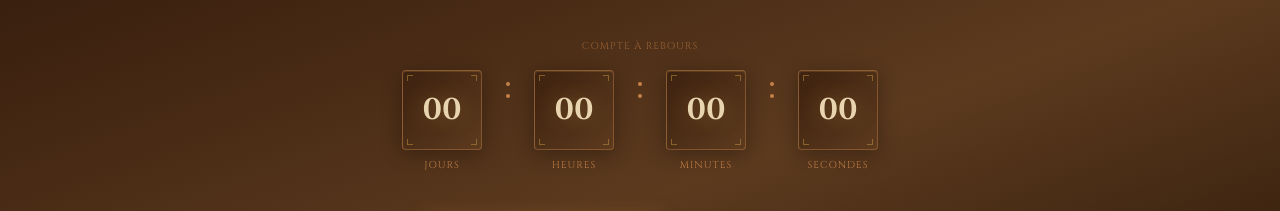
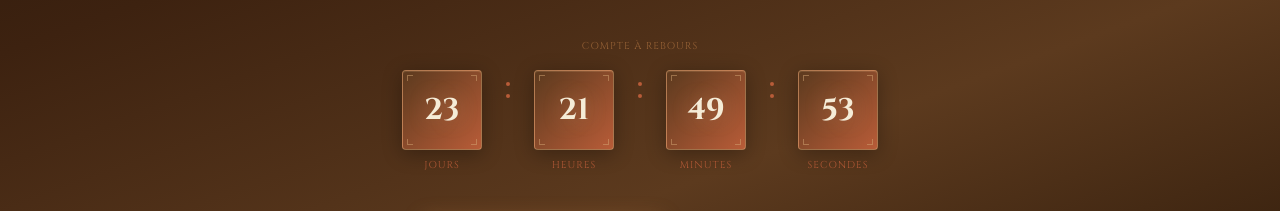
Before and after one commit to naderyb/el7el, a Next.js app: page / in a window 1280 px wide. Shown: the part 452-663 px from the top of the page. Built offline with nearby package versions, Linux system fonts and the light colour scheme; a web font is replaced by a local one.

Commit message:
Update Countdown component: change event date, improve styles, and enhance visual elements

```diff
--- a/app/components/countdown.tsx
+++ b/app/components/countdown.tsx
@@ -1,7 +1,7 @@
 "use client";
 import { useState, useEffect } from "react";
 
-const EVENT_DATE = new Date("2025-04-23T16:00:00");
+const EVENT_DATE = new Date("2026-04-23T18:00:00");
 
 function pad(n: number) {
   return String(n).padStart(2, "0");
@@ -14,9 +14,15 @@ export default function Countdown() {
     minutes: 0,
     seconds: 0,
   });
-  const [mounted] = useState(true);
+  const [mounted, setMounted] = useState(false);
 
   useEffect(() => {
+    setMounted(true);
+  }, []);
+
+  useEffect(() => {
+    if (!mounted) return;
+
     const tick = () => {
       const now = new Date();
       const diff = EVENT_DATE.getTime() - now.getTime();
@@ -54,22 +60,22 @@ export default function Countdown() {
             <div
               className="relative w-16 h-16 sm:w-20 sm:h-20 rounded-sm flex items-center justify-center"
               style={{
-                background: "linear-gradient(135deg, #3D2210 0%, #5C3A1E 100%)",
-                border: "1px solid rgba(196,130,74,0.5)",
+                background: "linear-gradient(135deg, #5C3A1E 0%, #B85C38 100%)",
+                border: "1px solid rgba(212, 165, 116, 0.5)",
                 boxShadow:
-                  "0 4px 20px rgba(0,0,0,0.3), inset 0 1px 0 rgba(200,151,60,0.2)",
+                  "0 4px 20px rgba(0,0,0,0.3), inset 0 1px 0 rgba(212, 165, 116, 0.2)",
               }}
             >
               {/* Corner ornaments */}
-              <span className="absolute top-1 left-1 w-1.5 h-1.5 border-t border-l border-[#C8973C]/50" />
-              <span className="absolute top-1 right-1 w-1.5 h-1.5 border-t border-r border-[#C8973C]/50" />
-              <span className="absolute bottom-1 left-1 w-1.5 h-1.5 border-b border-l border-[#C8973C]/50" />
-              <span className="absolute bottom-1 right-1 w-1.5 h-1.5 border-b border-r border-[#C8973C]/50" />
+              <span className="absolute top-1 left-1 w-1.5 h-1.5 border-t border-l border-[#D4A574]/50" />
+              <span className="absolute top-1 right-1 w-1.5 h-1.5 border-t border-r border-[#D4A574]/50" />
+              <span className="absolute bottom-1 left-1 w-1.5 h-1.5 border-b border-l border-[#D4A574]/50" />
+              <span className="absolute bottom-1 right-1 w-1.5 h-1.5 border-b border-r border-[#D4A574]/50" />
               <span
                 className="font-display text-2xl sm:text-3xl font-bold"
                 style={{
-                  color: "#E8D5B0",
-                  textShadow: "0 0 20px rgba(200,151,60,0.4)",
+                  color: "#F5ECD7",
+                  textShadow: "0 0 20px rgba(212, 165, 116, 0.4)",
                 }}
               >
                 {pad(u.value)}
@@ -77,15 +83,15 @@ export default function Countdown() {
             </div>
             <span
               className="font-display text-[9px] sm:text-[10px] tracking-widest uppercase mt-2"
-              style={{ color: "#C4824A" }}
+              style={{ color: "#B85C38" }}
             >
               {u.label}
             </span>
           </div>
           {i < units.length - 1 && (
             <div className="flex flex-col items-center mt-3">
-              <span className="w-1 h-1 rounded-full bg-[#C4824A] mb-2" />
-              <span className="w-1 h-1 rounded-full bg-[#C4824A]" />
+              <span className="w-1 h-1 rounded-full bg-[#B85C38] mb-2" />
+              <span className="w-1 h-1 rounded-full bg-[#B85C38]" />
             </div>
           )}
         </div>
```
